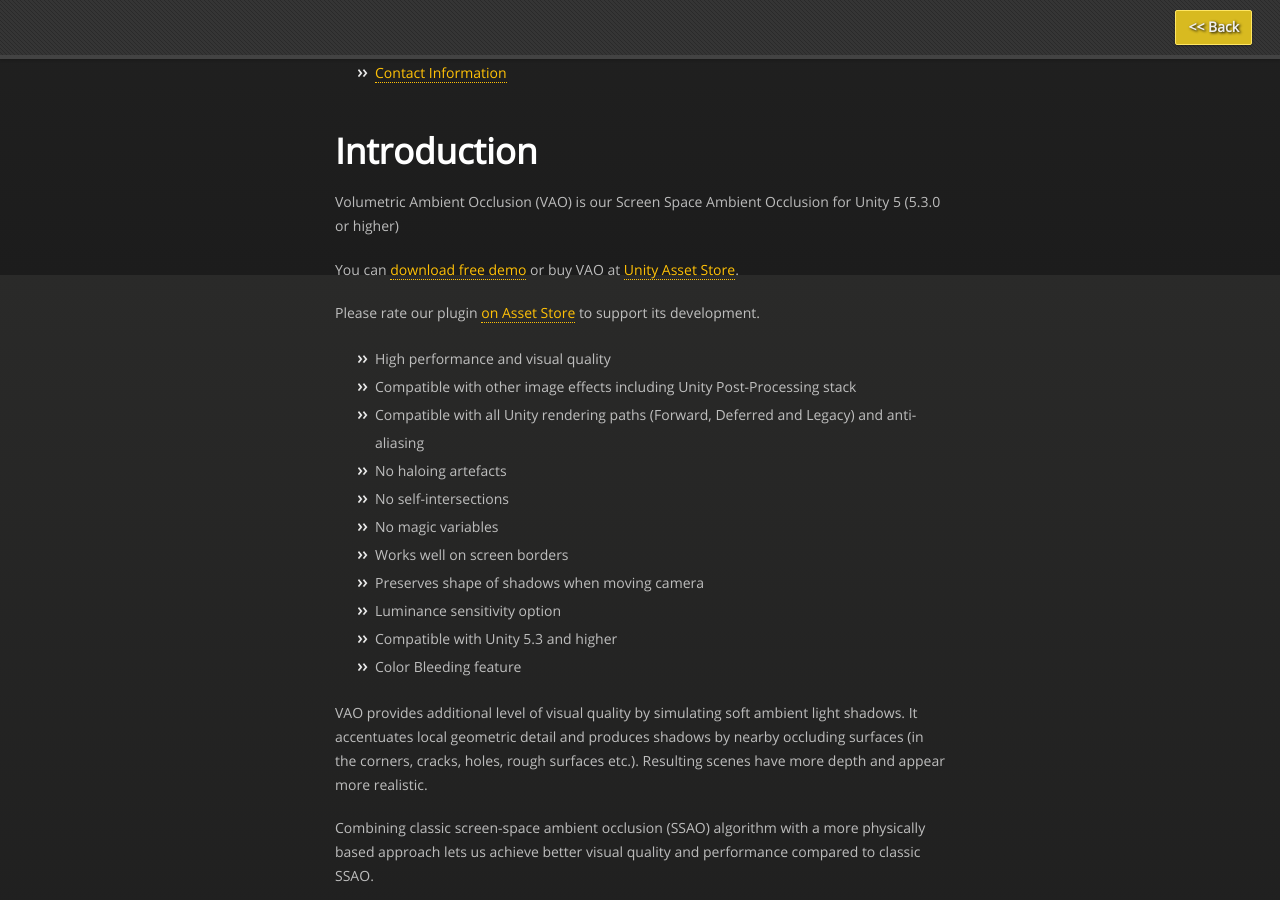
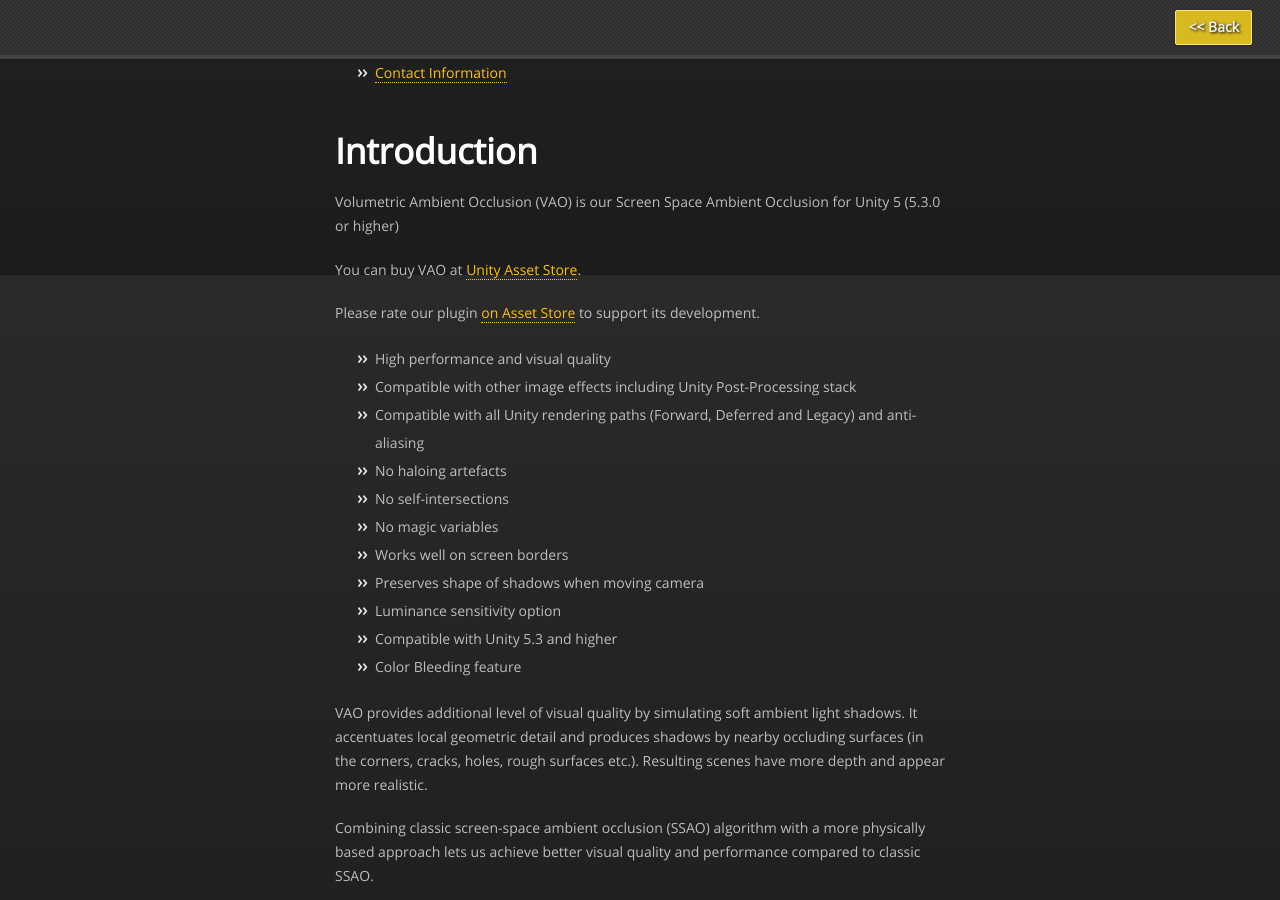
Before and after one commit to projectwilberforce/projectwilberforce.github.io, a Jekyll site: the page built from vaomanual/index.md, in a window 1280 px wide and 900 px high, scrolled down 625 px. Built offline with Jekyll 4.4.1, drawn with Linux system fonts in a browser that asks for light colours; nearby versions of some CDN libraries.

Commit message:
Update index.md

```diff
--- a/vaomanual/index.md
+++ b/vaomanual/index.md
@@ -20,7 +20,7 @@ title: VAO Unity plugin User Guide
 
 Volumetric Ambient Occlusion (VAO) is our Screen Space Ambient Occlusion for Unity 5 (5.3.0 or higher)
 
-You can [download free demo](https://projectwilberforce.github.io/vaodemo) or buy VAO at [Unity Asset Store](http://u3d.as/xzs).
+You can buy VAO at [Unity Asset Store](http://u3d.as/xzs).
 
 Please rate our plugin [on Asset Store](https://www.assetstore.unity3d.com/en/#!/account/downloads/search=Volumetric%20Ambient%20Occlusion) to support its development.
 
```
